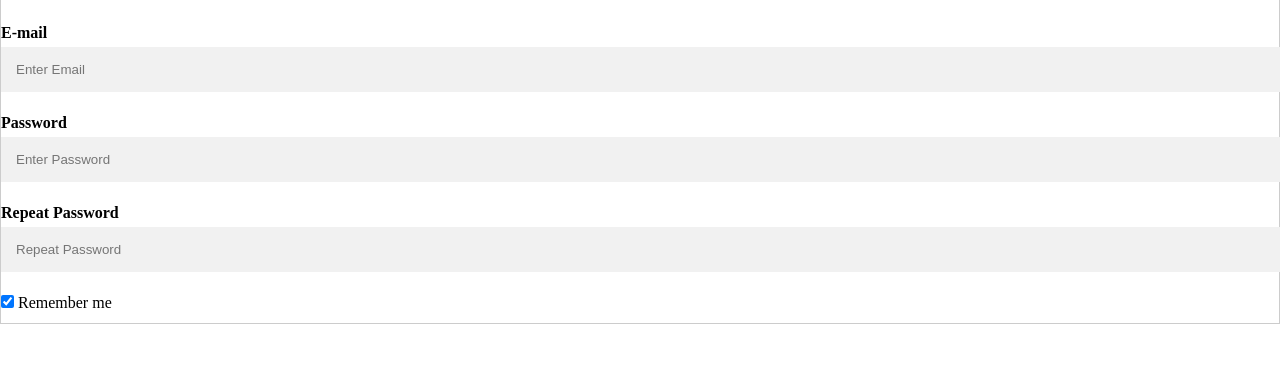
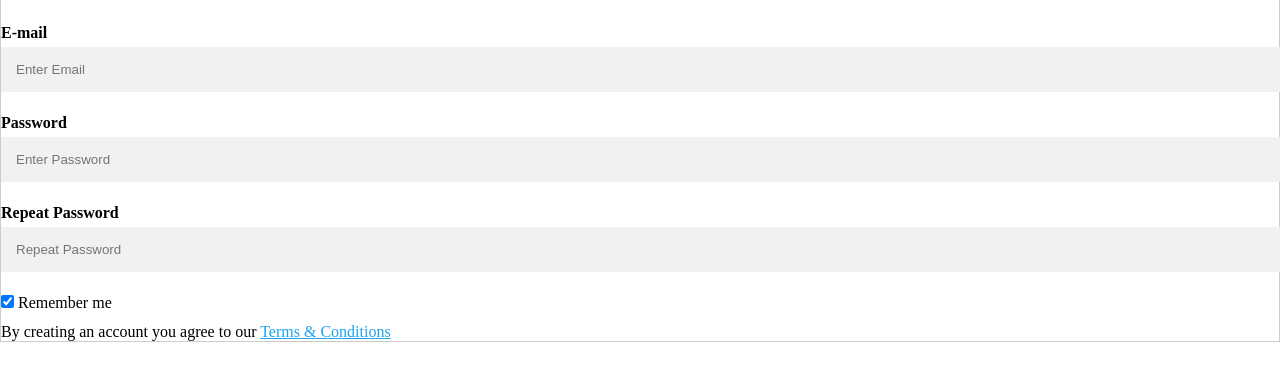
Before and after one commit to Barbra-Mududa/E-commerce, a plain HTML site: page assets/pages/account.html in a window 1280 px wide. Shown: the part 59-440 px from the top of the page. Drawn offline with Linux system fonts and the light colour scheme.

Commit message:
terms & conditions

```diff
--- a/assets/pages/account.html
+++ b/assets/pages/account.html
@@ -26,6 +26,9 @@
             <input type="checkbox" checked="checked" name="remember" style="margin-bottom:15px"> Remember me
           </label>
 
+          <p>By creating an account you agree to our <a href="#" style="color:#1da3ee;">Terms & Conditions</a></p>
+         </div>
+
     <script src="/assets/javascript/account.js"></script>
 </body>
 </html>
```
